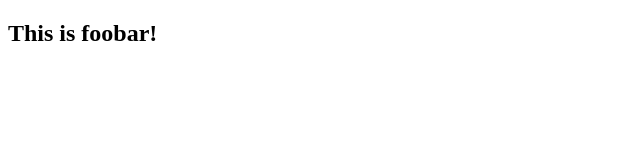
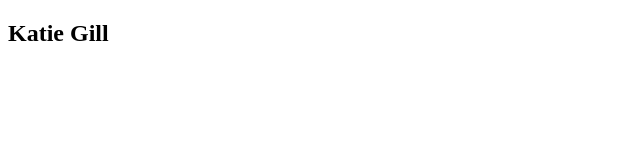
Before and after one commit to KatieGill/foobar, a plain HTML site: page index.html in a window 1280 px wide. Shown: the whole page, without its empty margins (0-640 px from the left). Drawn offline with Linux system fonts and the light colour scheme.

Commit message:
update h2 with my name

```diff
--- a/index.html
+++ b/index.html
@@ -5,6 +5,6 @@
     <title>I'm Committed</title>
   </head>
   <body>
-    <h2>This is foobar!</h2>
+    <h2>Katie Gill</h2>
   </body>
 </html>
```
